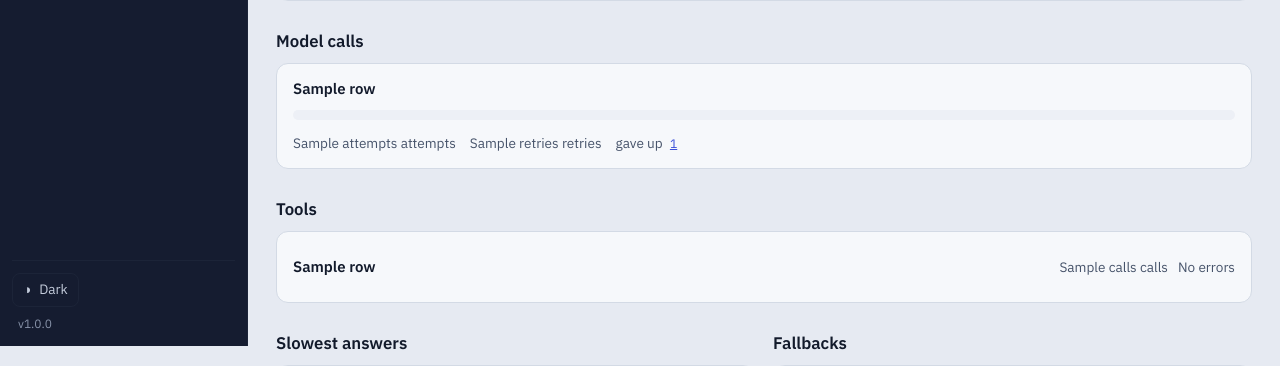
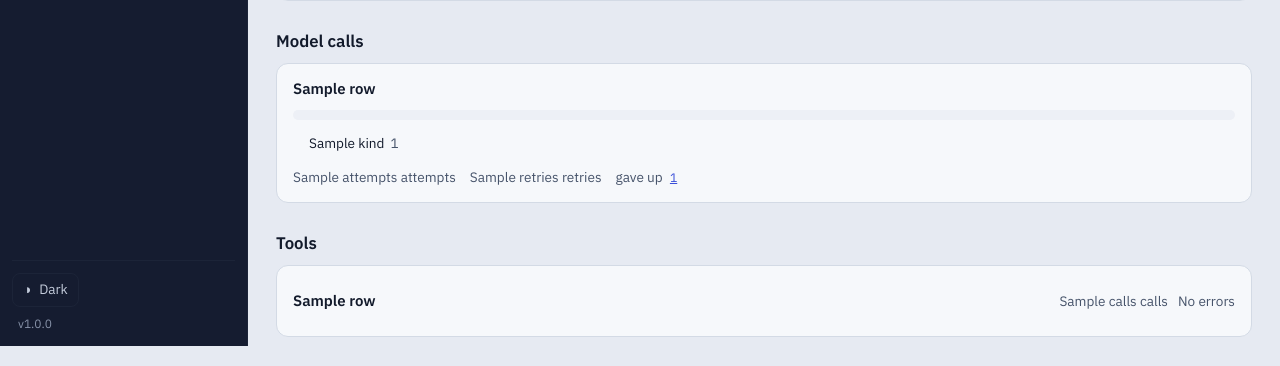
Before and after one commit to SumukhaK/football-dashboard, a FastAPI app: template app/templates/assistant.html in a window 1280 px wide. Shown: the part 454-820 px from the top of the page. Run offline with FastAPI, Linux system fonts and the light colour scheme; the template is opened without the code that fills it: most values are stand-ins (such as "Sample title", 1, 10 or a date in 2020); parts of the project's set-up code (start-up, migrations or seed data) failed here and were passed over.

Commit message:
fix(assistant): show the reported cost and name the bar's statuses
The redesign lost three things the page showed before it: the reported USD
total and cost per answer, the difference between a window with no measured
model calls and one whose calls all answered, and the failure types and
counts behind each attempts bar. The service already computed all three; only
the rendering dropped them.

- Tokens: render the reported total and per-answer cost in USD, and keep the
  quiet note for a provider that reports no cost. A reported zero stays a
  zero rather than reading as missing.
- Model-call failures: "No data / no model calls measured" when no dependency
  has a measured failure rate, and "No failures" with the dependency's name
  only for measured calls that all answered. A retry-only dependency block
  says "No calls measured" instead of "No failures".
- Model calls: each attempts bar carries a legend of status labels and counts,
  and the bar's accessible name spells out every status with its count, so the
  split is readable without seeing the colours.

Tests: rendering checks for a positive reported cost, a reported zero and a
null cost; empty, retry-only, all-success and failing windows; and a
mixed-status bar with its visible labels, counts and accessible name.

```diff
--- a/app/static/css/assistant.css
+++ b/app/static/css/assistant.css
@@ -100,6 +100,37 @@
 .call-none {
   margin: 0 0 14px;
   font-size: 0.9rem;
+}
+
+/* The status legend under a dependency's attempts bar, so the bar's split is
+   readable as words and counts, not only as colours. */
+
+.call-legend {
+  display: flex;
+  flex-wrap: wrap;
+  gap: 4px 14px;
+  margin: 0 0 14px;
+  padding: 0;
+  list-style: none;
+  font-size: 0.85rem;
+}
+
+.call-legend-item {
+  display: flex;
+  align-items: center;
+  gap: 6px;
+}
+
+.call-legend-swatch {
+  display: inline-block;
+  width: 10px;
+  height: 10px;
+  border-radius: 3px;
+}
+
+.call-legend-count {
+  color: var(--muted);
+  font-variant-numeric: tabular-nums;
 }
 
 .call-line {
--- a/app/templates/partials/assistant_body.html
+++ b/app/templates/partials/assistant_body.html
@@ -5,6 +5,15 @@
 {% macro percent(value, pattern) -%}
   {%- if value is none -%}no data{%- else -%}{{ pattern | format(value * 100) }}%{%- endif -%}
 {% endmacro -%}
+{# The bar's slices carry a kind, not a colour; the words for those kinds are a
+   presentation choice, so they are named here rather than in the service. #}
+{% set call_status_labels = {
+  "ok": "Succeeded",
+  "timeout": "Timeout",
+  "http_error": "HTTP error",
+  "connection_error": "Connection error",
+  "other": "Other",
+} %}
 <div id="assistant-body">
   {% set title = "Assistant" %}
   {% set subtitle = window_label %}
@@ -44,12 +53,15 @@
       </div>
       <div class="card stat-card">
         <span class="stat-label">Model-call failures</span>
-        {% if model.worst_dependency and model.worst_dependency.failure_rate %}
+        {% if model.worst_dependency is none %}
+        <span class="stat-value">No data</span>
+        <span class="stat-change">no model calls measured</span>
+        {% elif model.worst_dependency.failure_rate %}
         <span class="stat-value">{{ percent(model.worst_dependency.failure_rate, "%.1f") }}</span>
         <span class="stat-change">{{ model.worst_dependency.label }}</span>
         {% else %}
         <span class="stat-value">No failures</span>
-        <span class="stat-change">every dependency answered</span>
+        <span class="stat-change">{{ model.worst_dependency.label }} answered every call</span>
         {% endif %}
       </div>
       <div class="card stat-card">
@@ -115,13 +127,24 @@
       <div class="card call-block">
         <p class="call-name">{{ row.label }}</p>
         {% if row.failures %}
-        <div class="stack-bar" role="img" aria-label="Attempts by status">
+        <div class="stack-bar" role="img" aria-label="Attempts by status:{% for segment in row.bar %} {{ call_status_labels.get(segment.kind, segment.kind) }} {{ segment.count }}{% if not loop.last %},{% endif %}{% endfor %}">
           {% for segment in row.bar %}
           <span class="call-seg-{{ segment.kind }}" style="width: {{ "%.4f" | format(segment.share_pct) }}%"></span>
           {% endfor %}
         </div>
+        <ul class="call-legend">
+          {% for segment in row.bar %}
+          <li class="call-legend-item">
+            <span class="call-seg-{{ segment.kind }} call-legend-swatch" aria-hidden="true"></span>
+            <span class="call-legend-label">{{ call_status_labels.get(segment.kind, segment.kind) }}</span>
+            <span class="call-legend-count">{{ segment.count }}</span>
+          </li>
+          {% endfor %}
+        </ul>
+        {% elif row.attempts %}
+        <p class="muted call-none">No failures</p>
         {% else %}
-        <p class="muted call-none">No failures</p>
+        <p class="muted call-none">No calls measured</p>
         {% endif %}
         <p class="call-line">
           <span>{{ row.attempts }} attempt{{ "s" if row.attempts != 1 else "" }}</span>
@@ -219,7 +242,11 @@
       <span class="stat-value">{{ number(model.prompt.p50, "%.0f") }}</span>
       <span class="stat-change">p95 {{ number(model.prompt.p95, "%.0f") }} &middot; total {{ number(model.prompt.total, "%.0f") }}</span>
       <span class="stat-change">Completion tokens p50 {{ number(model.completion.p50, "%.0f") }} &middot; p95 {{ number(model.completion.p95, "%.0f") }} &middot; total {{ number(model.completion.total, "%.0f") }}</span>
-      {% if not model.reported_cost %}
+      {% if model.reported_cost %}
+      <span class="stat-label">Cost (USD)</span>
+      <span class="stat-value">{{ number(model.cost_total, "%.4f") }}</span>
+      <span class="stat-change">total &middot; {{ number(model.cost_per_answer, "%.4f") }} per answer</span>
+      {% else %}
       <p class="muted token-note">Not reported by the current model provider.</p>
       {% endif %}
       {% endif %}
```
Also changed, not shown: tests/routers/test_assistant.py (+123 -1 lines).
